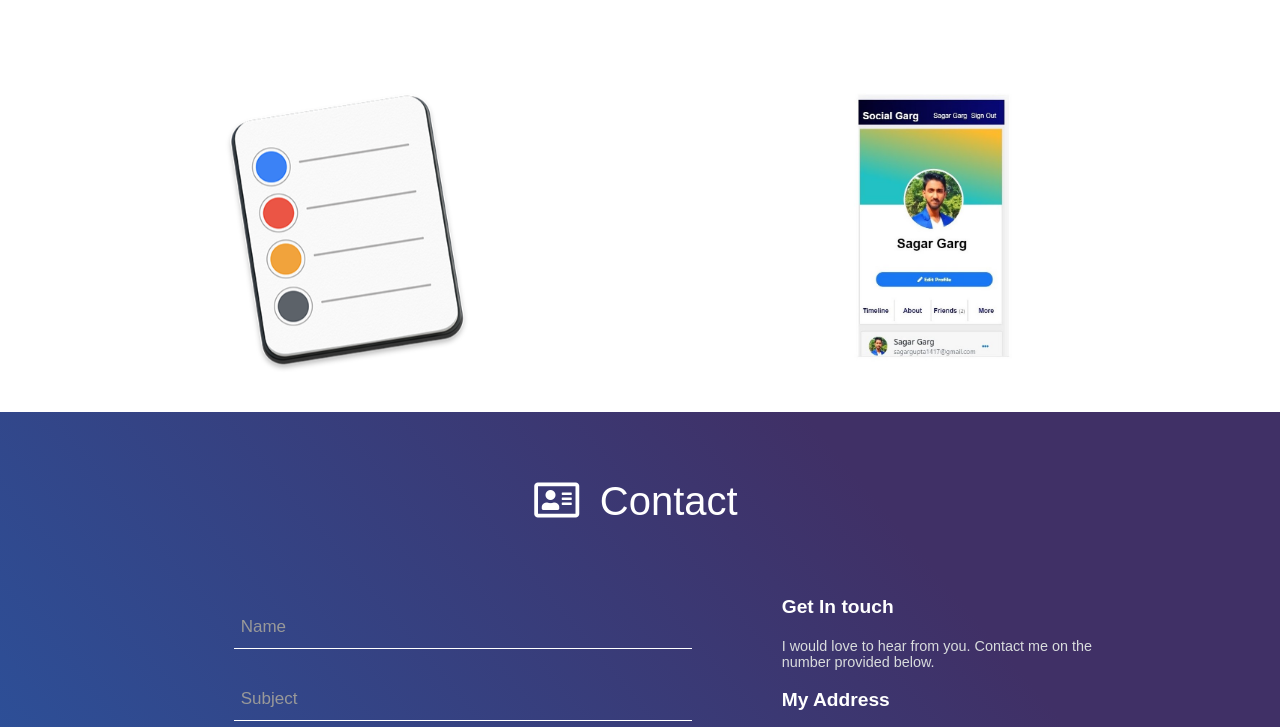
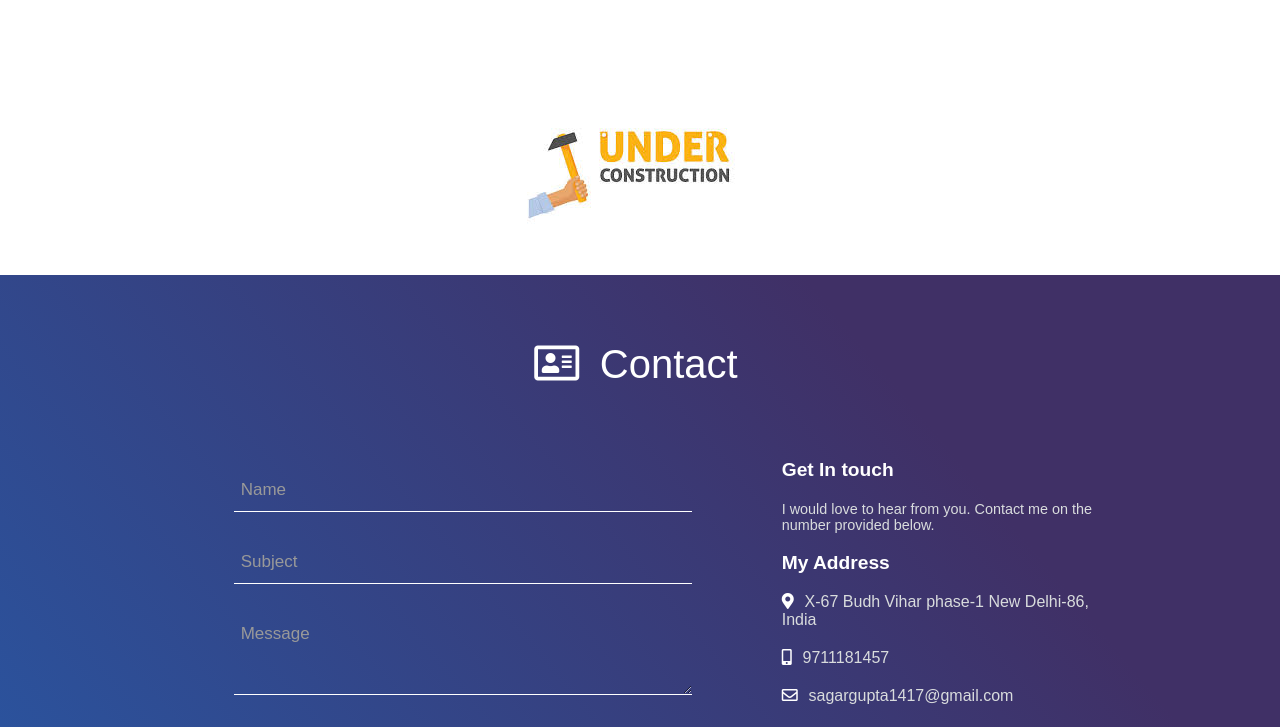
Before and after one commit to sagargarg01/sagargargresume, a plain HTML site: page index.html in a window 1280 px wide. Shown: the part 2980-3707 px from the top of the page. Drawn offline with Linux system fonts and the light colour scheme.

Commit message:
resume update

```diff
--- a/index.html
+++ b/index.html
@@ -58,10 +58,6 @@
 						<a href="#contact"><i class="far fa-address-card"></i>Contact</a>
 					</div>
 
-					<button>
-						My Resume
-					</button>
-
 				</div>
 			</div>
 		</div>
@@ -91,9 +87,11 @@
 			</li>
 		</ul>
 
+		<a class="resume" href="https://drive.google.com/file/d/1hn3C92-Wc14-67fkKkFaa16W2XEb6OCp/view?usp=sharing">
 		<button class="resume_download">
 			My Resume
 		</button>
+		</a>
 
 	</nav>
 
@@ -373,85 +371,7 @@
 
 			<div id="portfolio-container">
 
-					<div class="flip-card">
-
-						<div class="flip-card-inner">
-							<div class="flip-card-front">
-								<img src="projects/to-do.jpg" style="width:100%;height:100%;">
-							</div>
-
-							<div class="flip-card-back" style="background: url(projects/tdb.png); background-size: cover;">
-									<p>
-										They list everything that you have to do
-									</p>
-							</div>
-						</div>
-
-					</div>
-
-					<div class="flip-card">
-
-						<div class="flip-card-inner">
-							<div class="flip-card-front">
-								<img src="projects/social-garg.jpeg" style="width:300px;height:300px;">
-							</div>
-
-							<div class="flip-card-back">
-									<p>
-										They list everything that you have to do
-									</p>
-							</div>
-						</div>
-
-					</div>
-
-
-
-				<!-- <div class="portfolio-image-container">
-					<img src="https://ninjasfiles.s3.amazonaws.com/asset_0000000000000026_1550237353_project_2.jpeg">
-					<div class="portfolio-details">
-						<p>
-							Write here basic details about the project.
-						</p>
-					</div>
-
-				</div>
-				<div class="portfolio-image-container">
-					<img src="https://ninjasfiles.s3.amazonaws.com/asset_0000000000000029_1550237386_project.jpeg">
-					<div class="portfolio-details">
-						<p>
-							Write here basic details about the project.
-						</p>
-					</div>
-
-				</div>
-				<div class="portfolio-image-container">
-					<img src="https://ninjasfiles.s3.amazonaws.com/asset_0000000000000027_1550237355_project_3.png">
-					<div class="portfolio-details">
-						<p>
-							Write here basic details about the project.
-						</p>
-					</div>
-
-				</div>
-				<div class="portfolio-image-container">
-					<img src="https://ninjasfiles.s3.amazonaws.com/asset_0000000000000024_1550237299_codezen.png">
-					<div class="portfolio-details">
-						<p>
-							Write here basic details about the project.
-						</p>
-					</div>
-
-				</div>
-				<div class="portfolio-image-container">
-					<img src="https://ninjasfiles.s3.amazonaws.com/asset_0000000000000028_1550237365_tree.jpeg">
-					<div class="portfolio-details">
-						<p>
-							Write here basic details about the project.
-						</p>
-					</div>
-
-				</div> -->
+					<img src="./uc.jpg" alt="" srcset="">
 
 			</div>
 		</section>
--- a/script.js
+++ b/script.js
@@ -61,7 +61,7 @@ $(function(){
       $(this).attr("hiddenhref", href);
       $(this).removeAttr("href");
   });
-  $(".social-icons a").click(function(){
+  $(".social-icons a, .resume").click(function(){
       url = $(this).attr("hiddenhref");
       window.open(url, '_blank');
   })
--- a/style.css
+++ b/style.css
@@ -122,6 +122,13 @@ nav{
     line-height: 1;
     padding: 0.8em 0.8em 0.78em;
     text-transform: uppercase;
+}
+
+.resume_download:hover {
+    background: white;
+    color: rgba(42, 40, 50, 0.678);
+    font-weight: bold;
+    transition: linear 0.2s;
 }
 
 /*Body Header*/
@@ -530,48 +537,6 @@ section:nth-child(2n + 1){
     justify-content: space-around;
 }
 
-.flip-card {
-    background-color: transparent;
-    width: 300px;
-    height: 300px;
-    perspective: 1000px;
-    margin: 10px;
-  }
-
-  .flip-card-inner {
-    position: relative;
-    width: 100%;
-    height: 100%;
-    text-align: center;
-    transition: transform 0.6s;
-    transform-style: preserve-3d;
-  }
-
-  .flip-card:hover .flip-card-inner {
-    transform: rotateY(180deg);
-  }
-
-  .flip-card-front, .flip-card-back {
-    position: absolute;
-    width: 100%;
-    height: 100%;
-    -webkit-backface-visibility: hidden;
-    backface-visibility: hidden;
-  }
-
-  .flip-card-front {
-    color: black;
-  }
-
-  .flip-card-back {
-    color: white;
-    transform: rotateY(180deg);
-    box-shadow: 0 4px 8px 0 rgba(0,0,0,0.2);
-    display: flex;
-    justify-content: center;
-    align-items: center;
-  }
-
 
 /*Contact form*/
 
@@ -651,10 +616,6 @@ section:nth-child(2n + 1){
     border-bottom: 1.5px solid white;
     width: 90%;
     color: white;
-  }
-
-  #SendersMessage{
-      white-space: pre-wrap;
   }
 
   label {
@@ -740,6 +701,7 @@ section:nth-child(2n + 1){
 #contact-form button:hover {
     background: white;
     color: #13386fe0;
+    transition: linear 0.2s;
 }
 
 #contact .social-icons li a i {
```
Also changed, not shown: uc.jpg (added).
